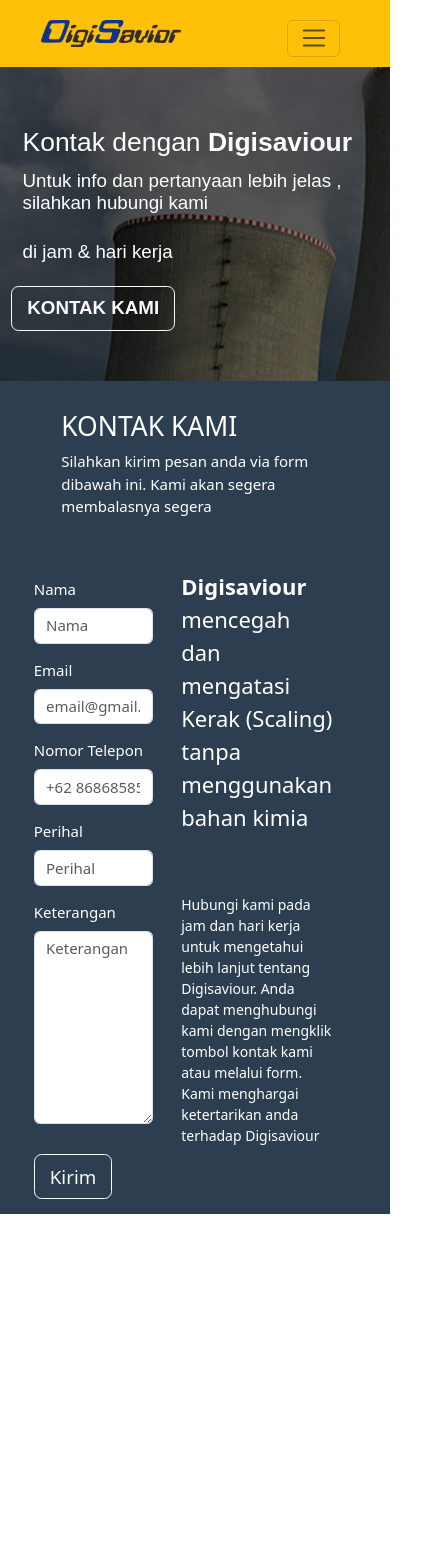
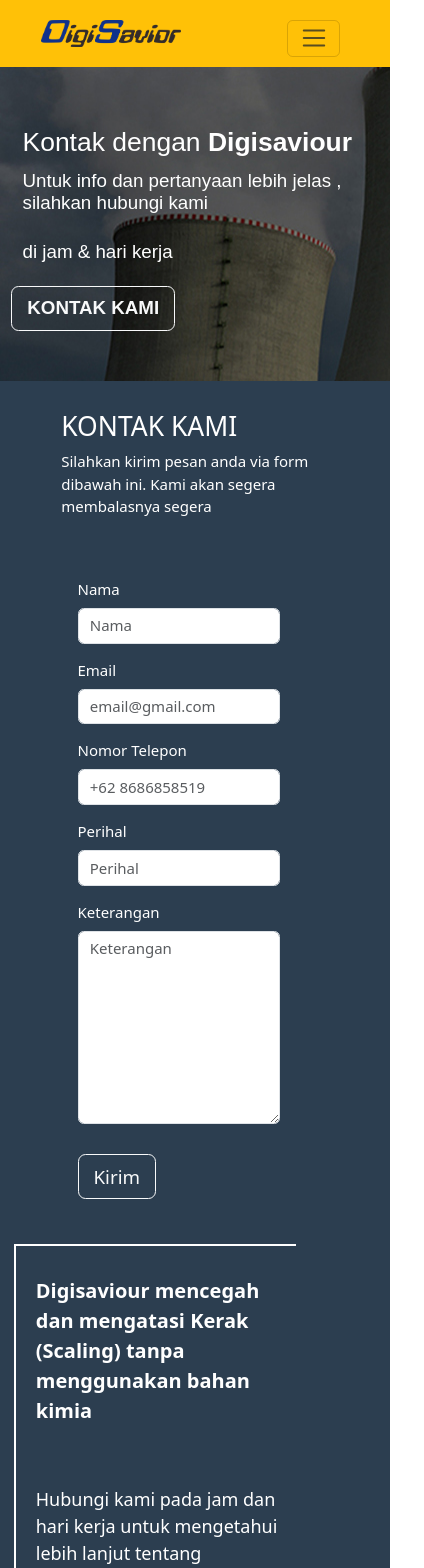
Before and after one commit to Chryptony/digisaviour-2.0, a React (Create React App) app in the folder client/: page /Contact-us in a window 390 px wide. Shown: the top 1568 px of the page, 424 px wide, since content can reach past the window. Before the commit the page ends 1214 px from the top, so only its background shows below. Built offline with nearby package versions, Linux system fonts and the light colour scheme.

Commit message:
hampir beres

```diff
--- a/client/src/App.css
+++ b/client/src/App.css
@@ -63,7 +63,9 @@
     padding-top: 50px;
     padding-bottom: 60px;
   }
-
+  .homescreen3{
+    padding-top:50px;
+  }
   .produk1 {
     background-image: url('./images/coolingtower.jpg');
     color: white;
@@ -345,10 +347,25 @@
       margin-left: 60px;
       margin-right: 60px;
       font-size: 18px;
+      padding-left: 30px;
     }
     .ar{
       font-size:30px;
     }
+    .element {
+      border-left: 2px solid #ffffff; /* Menambahkan border-top */
+      padding-top: 30px;
+      margin-top: 30px;
+      margin-left: 20px;
+  }
+  }
+  .swal2-popup {
+    margin-right: 100px;
+    margin-left:60px;
+    width: 600px; /* Atur lebar sesuai kebutuhan */
+    height: auto; /* Biarkan tinggi otomatis untuk menyesuaikan konten */
+    max-width: 90vw; /* Agar pop-up tidak terlalu besar pada layar kecil */
+    max-height: 80vh;
 }
 }
 
@@ -406,7 +423,9 @@
     padding-top: 50px;
     padding-bottom: 120px;
   }
-
+  .homescreen3{
+    padding-top:50px;
+  }
   .produk1 {
     background-image: url('./images/coolingtower.jpg');
     color: white;
@@ -682,29 +701,38 @@
       color: white;
       padding-bottom: 30px;
       padding-left: 20px;
-    }
-
+      /* margin-right: 60px; */
+      padding-right: 60px;
+    }
     .ap{
       margin-left: -50px;
     }
-    .col{
-      margin-left: 35px;
-      /* padding-left: 50px; */
-      margin-right:-45px;
-      /* padding-right: 50px; */
     .aq{
-        margin-left: -120px;
-        padding-left: 60px;
-        margin-right: 80px;
-        font-size: 14px;
-        .h1{
-          font-size: 12px;
-        }
+      margin-left: 60px;
+      margin-right: 60px;
+      font-size: 18px;
+
+    }
+    .element {
+      border-top: 2px solid #ffffff; /* Menambahkan border-top */
+      padding-top: 30px;
+      margin-top: 30px;
+      margin-left: 20px;
   }
     .ar{
-        font-size:22px;
-      }
-    }
+      font-size:30px;
+    }
+    .as{
+      padding-left: 30px;
+    }
+  }
+  .swal2-popup {
+    margin-right: 100px;
+    margin-left:60px;
+    width: 350px; /* Atur lebar sesuai kebutuhan */
+    height: auto; /* Biarkan tinggi otomatis untuk menyesuaikan konten */
+    max-width: 90vw; /* Agar pop-up tidak terlalu besar pada layar kecil */
+    max-height: 80vh;
 }
 }
 
@@ -1047,25 +1075,29 @@
     }
     .ap{
       margin-left: -50px;
-    }
-    .col{
-      margin-left: 35px;
-      /* padding-left: 50px; */
-      margin-right:-45px;
-      /* padding-right: 50px; */
-      .aq{
-        margin-left: -120px;
       padding-left: 60px;
-        margin-right: 80px;
-        font-size: 14px;
-        .h1{
-          font-size: 12px;
-        }
+      margin-right: 50px;
+    }
+    .as{
+      margin-right: -50px;
+    }
+    .element {
+      border-left: 2px solid #ffffff; /* Menambahkan border-top */
+      padding-top: 30px;
+      margin-top: 30px;
+      margin-left: -20px;
+      padding-left: 20px;
   }
   .ar{
-        font-size:22px;
-      }
-    }
+    font-weight: bold;
+    font-size: 20px;
+  }
+  }
+  .swal2-popup {
+    width: 350px; /* Atur lebar sesuai kebutuhan */
+    height: auto; /* Biarkan tinggi otomatis untuk menyesuaikan konten */
+    max-width: 90vw; /* Agar pop-up tidak terlalu besar pada layar kecil */
+    max-height: 80vh;
 }
 }
 
@@ -1474,5 +1506,24 @@
     .ar{
       font-size:30px;
     }
-  }
-}
+    .element {
+      border-left: 2px solid #ffffff; /* Menambahkan border-top */
+      padding-top: 30px;
+      margin-top: 30px;
+      margin-left: -20px;
+      padding-left: 20px;
+  }
+  }
+  .swal2-popup {
+    margin-right: 100px;
+    margin-left:60px;
+    width: 800px; /* Atur lebar sesuai kebutuhan */
+    height: 600px; /* Biarkan tinggi otomatis untuk menyesuaikan konten */
+    max-width: 90vw; /* Agar pop-up tidak terlalu besar pada layar kecil */
+    max-height: 80vh;
+    font-size: 24px;
+
+}.swal2.title {
+      font-weight: bold;
+    }
+}
--- a/client/src/pages/ContactUs.js
+++ b/client/src/pages/ContactUs.js
@@ -31,7 +31,9 @@
         cancelButtonText: 'Batal'
       });
 
-      axios.post('http://localhost:3001/api/servers', {
+      if (result.isConfirmed) {
+        // Mengirim data menggunakan axios
+        await axios.post('http://localhost:3001/api/servers', {
           nama: nama,
           email: email,
           telepon: telepon,
@@ -39,23 +41,38 @@
           keterangan: keterangan,
         });
 
-      await Swal.fire(
-        'Form Anda sudah terkirim',
-        'Mohon menunggu, kami akan segera membalas pesan Anda ',
-        'success'
-      );
+        // Menampilkan konfirmasi pengiriman form
+        await Swal.fire({
+          title: 'Form Anda sudah terkirim',
+          text: 'Mohon menunggu, kami akan segera membalas pesan Anda',
+          icon: 'success',
+          confirmButtonColor: '#059432',
+          confirmButtonText: 'Oke deh'
+        });
 
+        // Navigasi setelah konfirmasi
         navigate('/contact-us', { replace: true });
+      } else {
+        // Jika user mengklik "Batal", tidak melakukan apa-apa atau menampilkan pesan
+        Swal.fire({
+          title: 'Form anda tidak jadi dikirimkan',
+          text: 'Mohon segera perbaiki isi form.',
+          icon: 'info',
+          confirmButtonColor: '#e74c3c',
+          confirmButtonText: 'Ok deh'
+        });
       }
-    catch (error) {
-      Swal.fire(
-        'Maaf, form yang Anda isi ada yang salah',
-        'Mohon isi kembali.',
-        'silahkan coba lagi'
-      );
-      console.error('Error:', error.response || error);
+    } catch (error) {
+      // Menangani error jika terjadi
+      Swal.fire({
+        title: 'Terjadi kesalahan',
+        text: 'Ada masalah saat mengirim data. Silakan coba lagi.',
+        icon: 'error',
+        confirmButtonColor: '#059432',
+        confirmButtonText: 'Oke'
+      });
     }
-  };
+  }
 
   return (
     <div>
@@ -72,9 +89,10 @@
           <h1>KONTAK KAMI</h1>
           <p>Silahkan kirim pesan anda via form dibawah ini. Kami akan segera membalasnya segera</p>
         </div>
-        <div class="container text-center">
+        <div className="container-fluid ">
+        <div class="container text-center ">
           <div class="row align-items-center">
-            <div class="col">
+            <div class="col as">
               <Container>
                 <Row>
                   <Col className="text-start ap" md={12}>
@@ -156,14 +174,14 @@
               </Container>
             </div>
             <div class="col">
-              <div className="text-start aq">
+              <div className="text-start element aq">
                 <p className="ar"><span className="fw-bold">Digisaviour</span> mencegah dan mengatasi Kerak (Scaling) tanpa menggunakan bahan kimia</p>
                 <p className="py-5">Hubungi kami pada jam dan hari kerja untuk mengetahui lebih lanjut tentang Digisaviour. Anda dapat menghubungi kami dengan mengklik tombol kontak kami atau melalui form. Kami menghargai ketertarikan anda terhadap Digisaviour</p>
               </div>
             </div>
           </div>
         </div>
-
+        </div>
       </div>
     </div>
   );
--- a/client/src/pages/HomePage.js
+++ b/client/src/pages/HomePage.js
@@ -17,8 +17,8 @@
           <h5 className="text-start">mau coba beralih dari bahan kimia untuk mengatasi scaling problem ?</h5>
         </div>
       </div>
-      <div className="container-fluid homescreen3">
-        <div class="container text-center">
+      <div className="container-fluid ">
+        <div class="container text-center homescreen3">
           <div class="row align-items-center">
             <div class="col">
               <img src={Ten}/>
```
Lines whose indentation alone changed are shown as unchanged.
